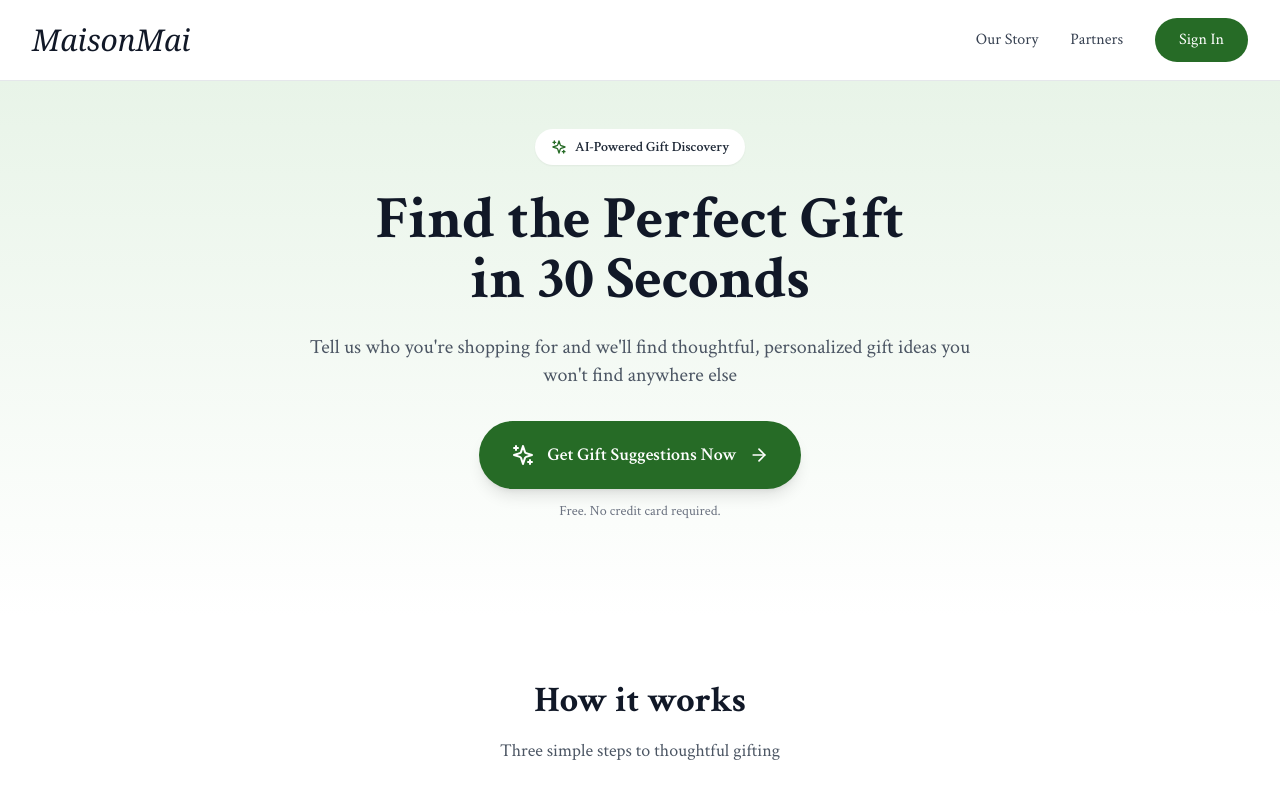
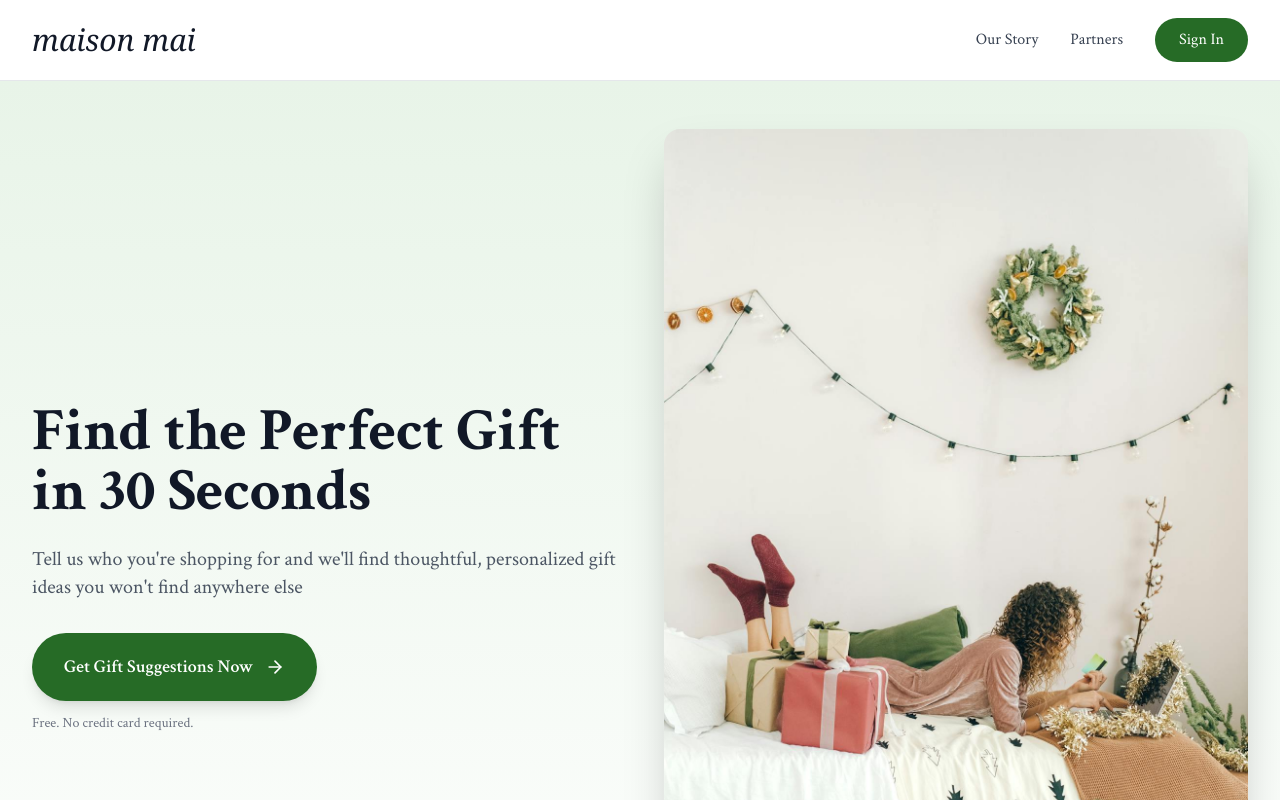
Before and after one commit to MaisonMai/main, a React (Vite) app: page / in a window 1280 px wide. Shown: the top 800 px of the page. Built offline with nearby package versions, Linux system fonts and the light colour scheme; no server answers.

Commit message:
Updated LandingPage.tsx

```diff
--- a/src/components/LandingPage.tsx
+++ b/src/components/LandingPage.tsx
@@ -60,7 +60,7 @@ export function LandingPage({ onGetStarted, onNavigate }: LandingPageProps) {
         <div className="max-w-7xl mx-auto px-4 sm:px-6 lg:px-8">
           <div className="flex justify-between items-center h-20">
             <div className="flex items-center gap-3">
-              <span className="text-3xl font-serif italic text-gray-900">MaisonMai</span>
+              <span className="text-3xl font-serif italic text-gray-900">maison mai</span>
             </div>
             <div className="flex items-center gap-8">
               <button
@@ -87,30 +87,34 @@ export function LandingPage({ onGetStarted, onNavigate }: LandingPageProps) {
       </nav>
 
       <section className="bg-gradient-to-b from-primary-50 to-white pt-12 pb-16">
-        <div className="max-w-5xl mx-auto px-4 sm:px-6 lg:px-8">
-          <div className="text-center mb-8">
-            <div className="inline-flex items-center gap-2 bg-white text-gray-800 px-4 py-2 rounded-full text-sm font-semibold mb-6 shadow-sm">
-              <Sparkles className="w-4 h-4 text-primary-600" />
-              <span>AI-Powered Gift Discovery</span>
-            </div>
-
+        <div className="max-w-7xl mx-auto px-4 sm:px-6 lg:px-8">
+          <div className="grid md:grid-cols-2 gap-12 items-center">
+            <div>
               <h1 className="text-4xl sm:text-5xl md:text-6xl font-bold text-gray-900 mb-6 leading-tight">
                 Find the Perfect Gift<br />in 30 Seconds
               </h1>
 
-            <p className="text-lg sm:text-xl text-gray-600 mb-8 max-w-2xl mx-auto">
+              <p className="text-lg sm:text-xl text-gray-600 mb-8">
                 Tell us who you're shopping for and we'll find thoughtful, personalized gift ideas you won't find anywhere else
               </p>
 
               <button
                 onClick={() => setShowQuestionnaire(true)}
-              className="group bg-primary-600 text-white px-8 py-5 rounded-full font-semibold text-lg hover:bg-primary-700 transition-all shadow-lg hover:shadow-xl inline-flex items-center gap-3"
+                className="group bg-primary-600 text-white px-8 py-5 rounded-full font-semibold text-lg hover:bg-primary-700 transition-all shadow-lg hover:shadow-xl inline-flex items-center gap-3 mb-3"
               >
-              <Sparkles className="w-6 h-6" />
                 Get Gift Suggestions Now
                 <ArrowRight className="w-5 h-5 group-hover:translate-x-1 transition-transform" />
               </button>
-            <p className="text-sm text-gray-500 mt-3">Free. No credit card required.</p>
+              <p className="text-sm text-gray-500">Free. No credit card required.</p>
+            </div>
+
+            <div className="relative">
+              <img
+                src="/Woman buying gifts online.jpeg"
+                alt="Woman shopping for gifts online"
+                className="rounded-2xl shadow-2xl w-full"
+              />
+            </div>
           </div>
         </div>
       </section>
@@ -385,7 +389,7 @@ export function LandingPage({ onGetStarted, onNavigate }: LandingPageProps) {
             <div className="flex flex-col md:flex-row justify-between items-center gap-4">
               <div className="flex items-center gap-3">
                 <div className="flex items-center gap-2">
-                  <span className="text-xl font-serif italic text-gray-900">MaisonMai</span>
+                  <span className="text-xl font-serif italic text-gray-900">maison mai</span>
                 </div>
                 <span className="text-gray-600 hidden sm:inline">The Home of Thoughtful Gifting</span>
               </div>
```
Lines whose indentation alone changed are shown as unchanged.
